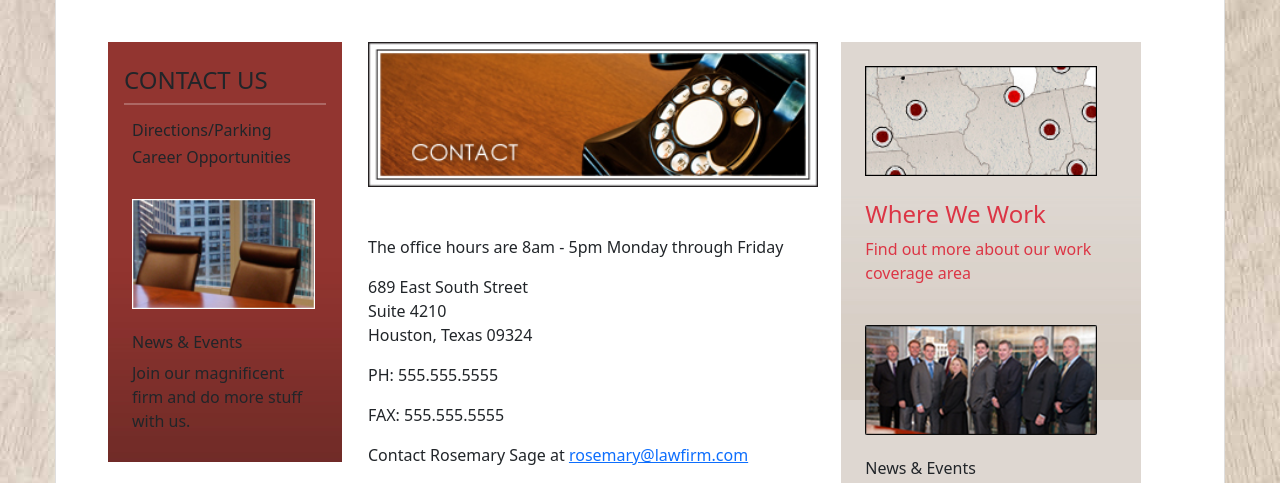
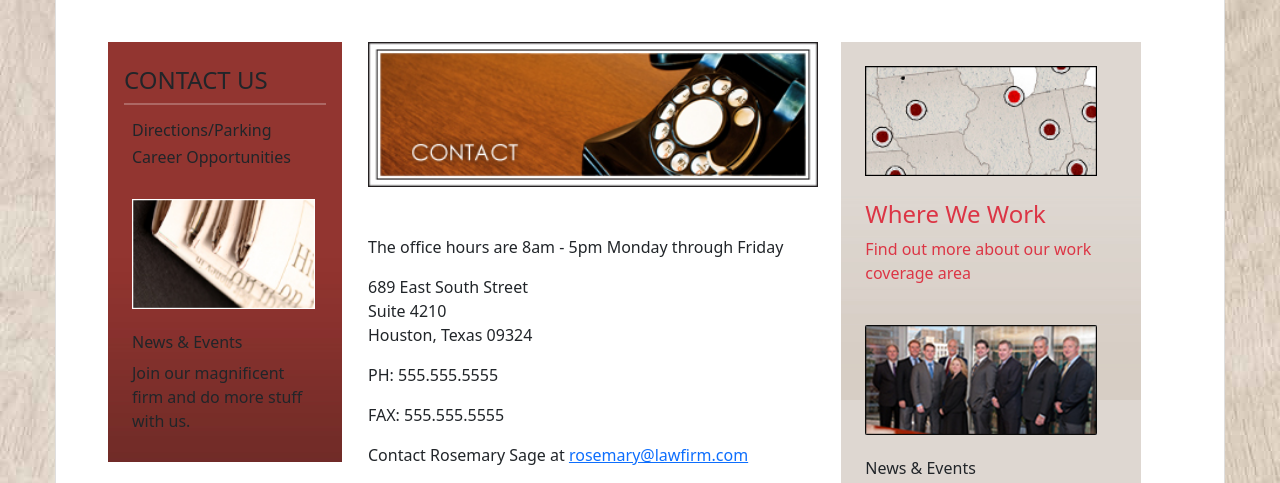
Before and after one commit to TheSincoder/NZA-Law-Group-Collab, a plain HTML site: page contact.html in a window 1280 px wide. Shown: the part 317-800 px from the top of the page. Drawn offline with nearby package versions, Linux system fonts and the light colour scheme.

Commit message:
Changed Redbar picture in Contact Page

```diff
--- a/contact.html
+++ b/contact.html
@@ -71,7 +71,7 @@ style="
                 <hr class="mx-3 mt-0" style="border: 1px solid white">
                 <h6  class="mx-4">Directions/Parking</h6>
                 <h6  class="mx-4">Career Opportunities</h6>
-                <img id="attred" class="cont-att mx-4 mt-4" src="Images/content-navlink-attorneys.jpg">
+                <img id="attred" class="cont-att mx-4 mt-4" src="Images/content-navlink-news.jpg">
                 <div id="att-text">
                   <h6  class="mx-4 mt-4">News & Events</h6>
                    <p class="mx-4">Join our magnificent firm and do more stuff with us.</p>
```
